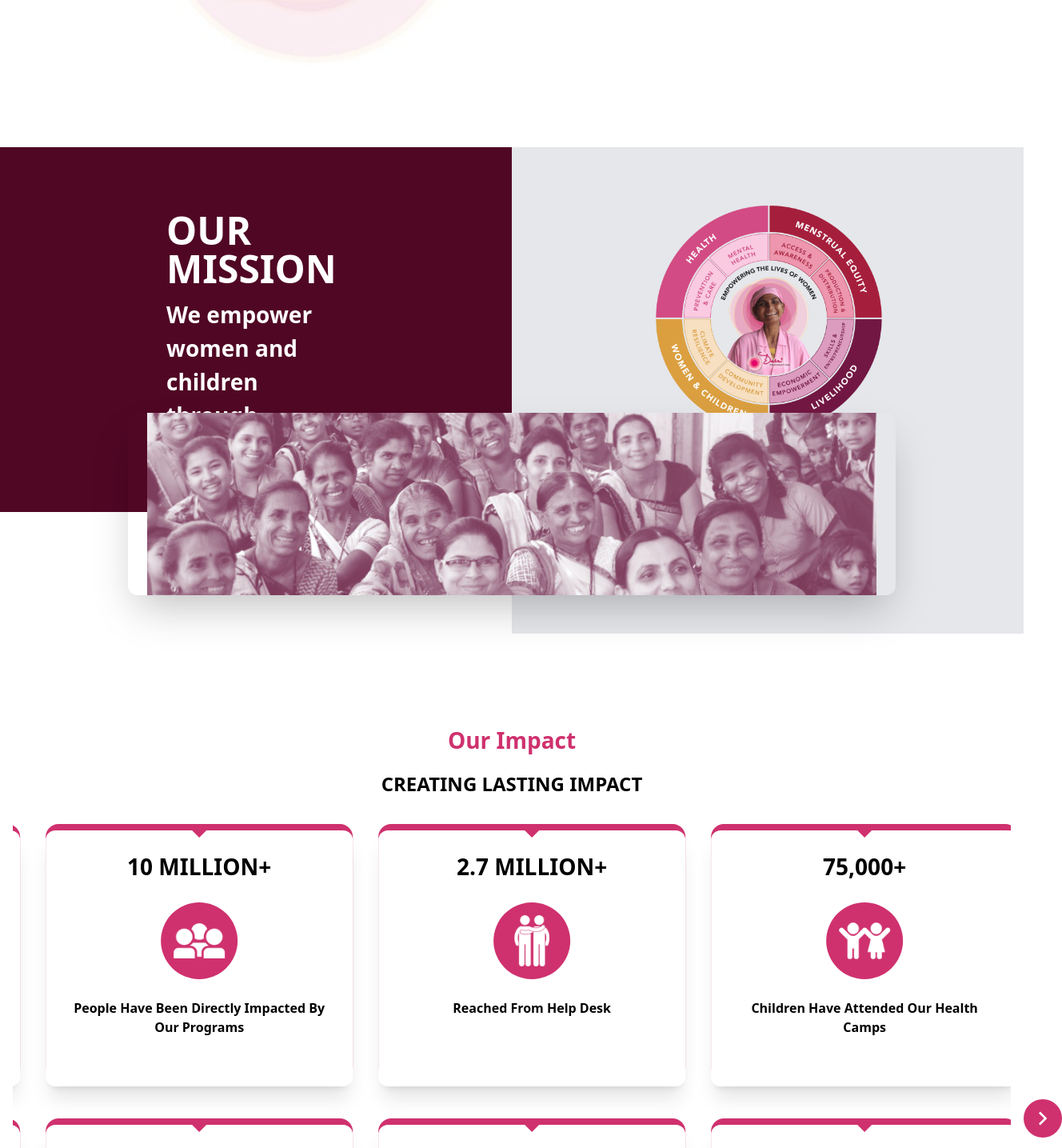
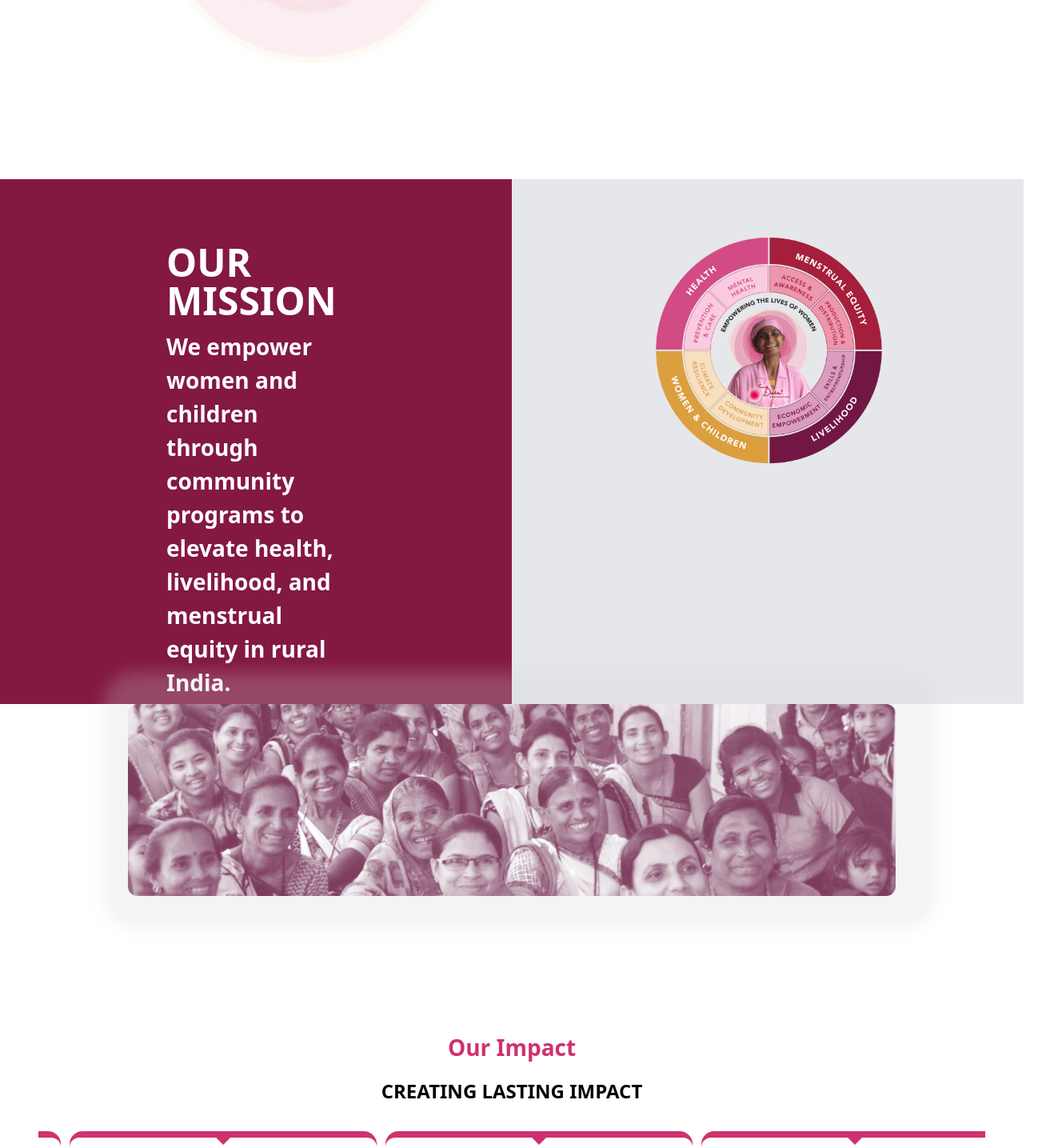
Before and after one commit to Jyoti1427/desai-foundation-recreated, a React (Vite) app: page / in a window 1280 px wide. Shown: the part 1160-2595 px from the top of the page at 80% size, 1328 px wide, since content can reach past the window. Built offline with nearby package versions, Linux system fonts and the light colour scheme; grey boxes are pictures that could not be loaded.

Commit message:
Optimized bundle and fixed image issues

```diff
--- a/src/components/Home/Impact.jsx
+++ b/src/components/Home/Impact.jsx
@@ -34,21 +34,22 @@ const Impact = () => {
         settings: {
           slidesToShow: 1,
           slidesToScroll: 1,
-          rows: 1,
+          rows: 6,
         },
       },
     ],
   };
 
   return (
-    <section className="h-[64rem] py-16">
-      <div className="max-w-7xl mx-auto px-4">
+    <section className="md:h-[64rem] py-16">
+      <div className="md:max-w-7xl mx-auto px-6">
         <h2 className="text-[28px] font-bold text-center mb-4 text-primary">
           Our Impact
         </h2>
-        <h2 className="text-[24px] font-bold text-center mb-8 uppercase">
+        <h2 className="text-[24px] font-extrabold text-center mb-8 uppercase">
           creating lasting impact
         </h2>
+        <div className="sm:px-6">
           <Slider {...settings}>
             {impactData.map((item, index) => (
               <ImpactCard
@@ -56,10 +57,10 @@ const Impact = () => {
                 icon={item.icon}
                 count={item.count}
                 title={item.title}
-              className="mt-6 "
               />
             ))}
           </Slider>
+        </div>
       </div>
     </section>
   );
--- a/src/components/Home/OurMission.jsx
+++ b/src/components/Home/OurMission.jsx
@@ -2,53 +2,13 @@ import React from "react";
 import missionImg from "../../assets/images/mission-circle.png";
 import missionImg2 from "../../assets/images/smilingWomen.jpg";
 
-// const OurMission = () => {
-//   return (
-//     <section className="w-full h-[65rem]">
-//       <div className="flex flex-col justify-between w-full h-full">
-//         <div className="flex flex-col md:flex-row h-full">
-//           {/* left part */}
-//           <div className="bg-pink-950 w-1/2 ">
-//             <div className="w-1/2 h-1/3 pt-12 mx-auto">
-//               <h1 className="text-5xl text-white font-bold uppercase text-left pt-32 mb-3">
-//                 our Mission
-//               </h1>
-//               <p className="text-[28px] font-bold text-white text-left ">
-//                 We empower women and children through community programs to
-//                 elevate health, livelihood, and menstrual equity in rural India.
-//               </p>
-//             </div>
-//           </div>
-//           {/* right part */}
-//           <div className="bg-gray-200 w-1/2">
-//             <img
-//               src={missionImg}
-//               className="w-[360px] md:w-[440px] ml-32 mt-20"
-//             />
-//           </div>
-//         </div>
-
-//         {/* bottom part */}
-//         <div className="md:px-8 ">
-//           <img
-//             src={missionImg2}
-//             className="rounded-xl md:w-3/4 mx-auto "
-//           />
-//         </div>
-//       </div>
-//     </section>
-//   );
-// };
-
-// export default OurMission;
-
 const OurMission = () => {
   return (
-    <section className="relative">
+    <section className="relative md:h-[64rem] h-[48rem]  py-10 mb-16">
       {/* top section */}
-      <div className="flex md:flex-row flex-col h-[38rem] w-full my-12">
+      <div className="flex md:flex-row flex-col h-[41rem] w-full my-12">
         {/* left mission */}
-        <div className="md:h-3/4 h-[90rem] w-full bg-pink-950">
+        <div className="md:h-full  h-[90rem] w-full bg-pink-900">
           <div className="md:w-1/2 mx-auto px-12 mt-8 md:mt-20">
             <div>
               <h2 className="md:text-5xl text-[32px] text-white font-bold uppercase mb-3">
@@ -62,13 +22,23 @@ const OurMission = () => {
           </div>
         </div>
         {/* right mission circle */}
-        <div className="h-full w-full  bg-gray-200">
-          <img src={missionImg} alt="Mission Image" className="w-1/2 -mt-[24rem] ml-[10rem] md:mt-16" />
+        <div className="md:h-full  h-[8rem] w-full  bg-gray-200">
+          <img
+            src={missionImg}
+            alt="Mission Image"
+            className="w-1/2 -mt-[31rem] ml-[10rem] md:mt-16"
+          />
         </div>
       </div>
       {/* bottom mission banner image */}
-      <div className="absolute inset-0 h-[32rem] flex items-end justify-center pointer-events-none">
-        <img src={missionImg2} className="rounded-xl shadow-2xl md:w-3/4 px-6 mx-auto z-10 transform translate-y-12" />
+      <div className="absolute inset-0  flex items-end justify-center pointer-events-none">
+        <img
+          src={missionImg2}
+          className="rounded-xl md:w-3/4 md:px-0 px-2 mx-auto z-10 md:mb-10"
+          style={{
+            boxShadow: "10px 0px 20px 40px rgba(211, 211, 211, 0.25)",
+          }}
+        />
       </div>
     </section>
   );
```
Also changed, not shown: src/assets/images/donationHero.png (added), src/assets/images/involved-hero.jpeg (added). Lines whose indentation alone changed are shown as unchanged.
